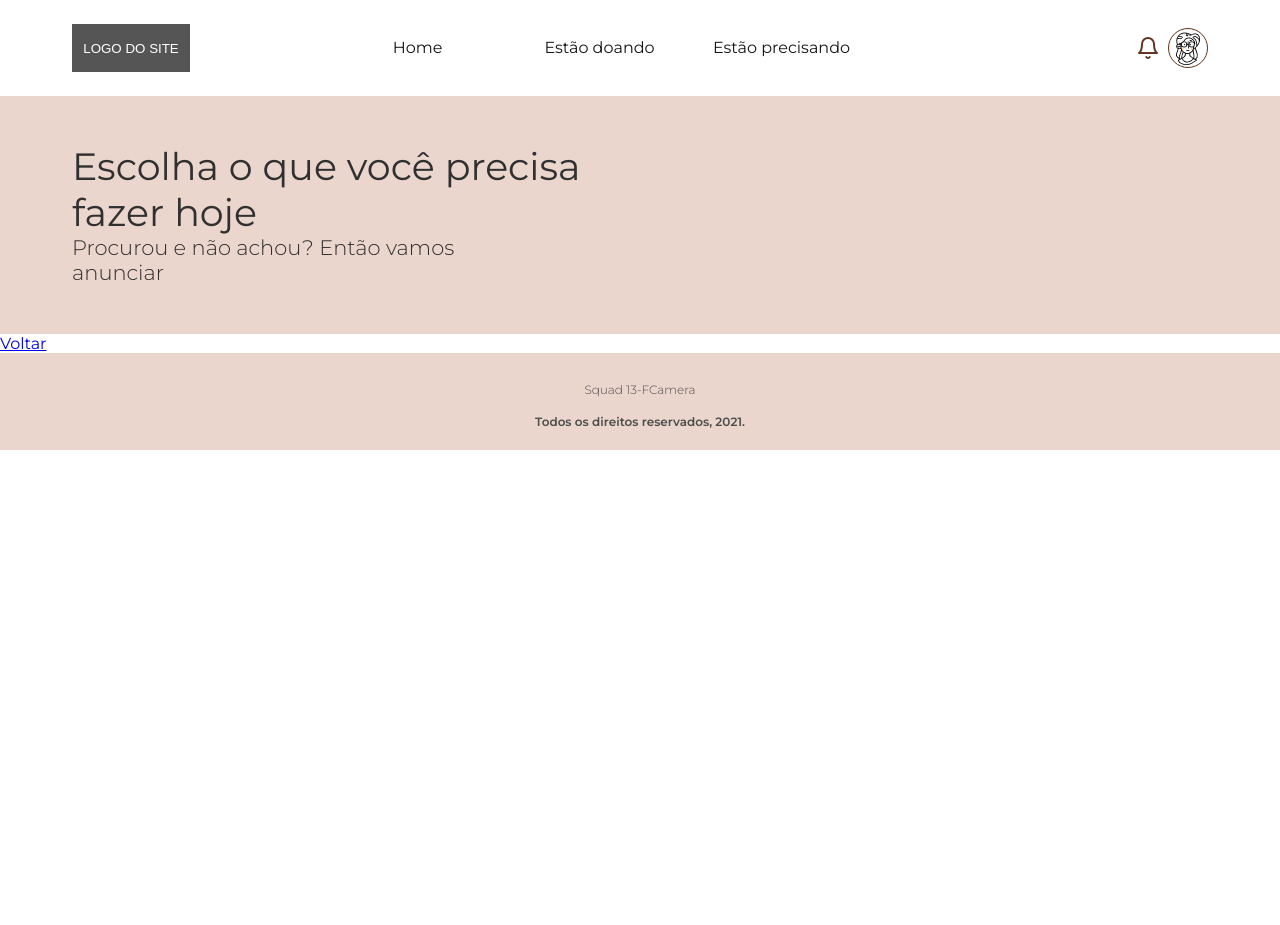
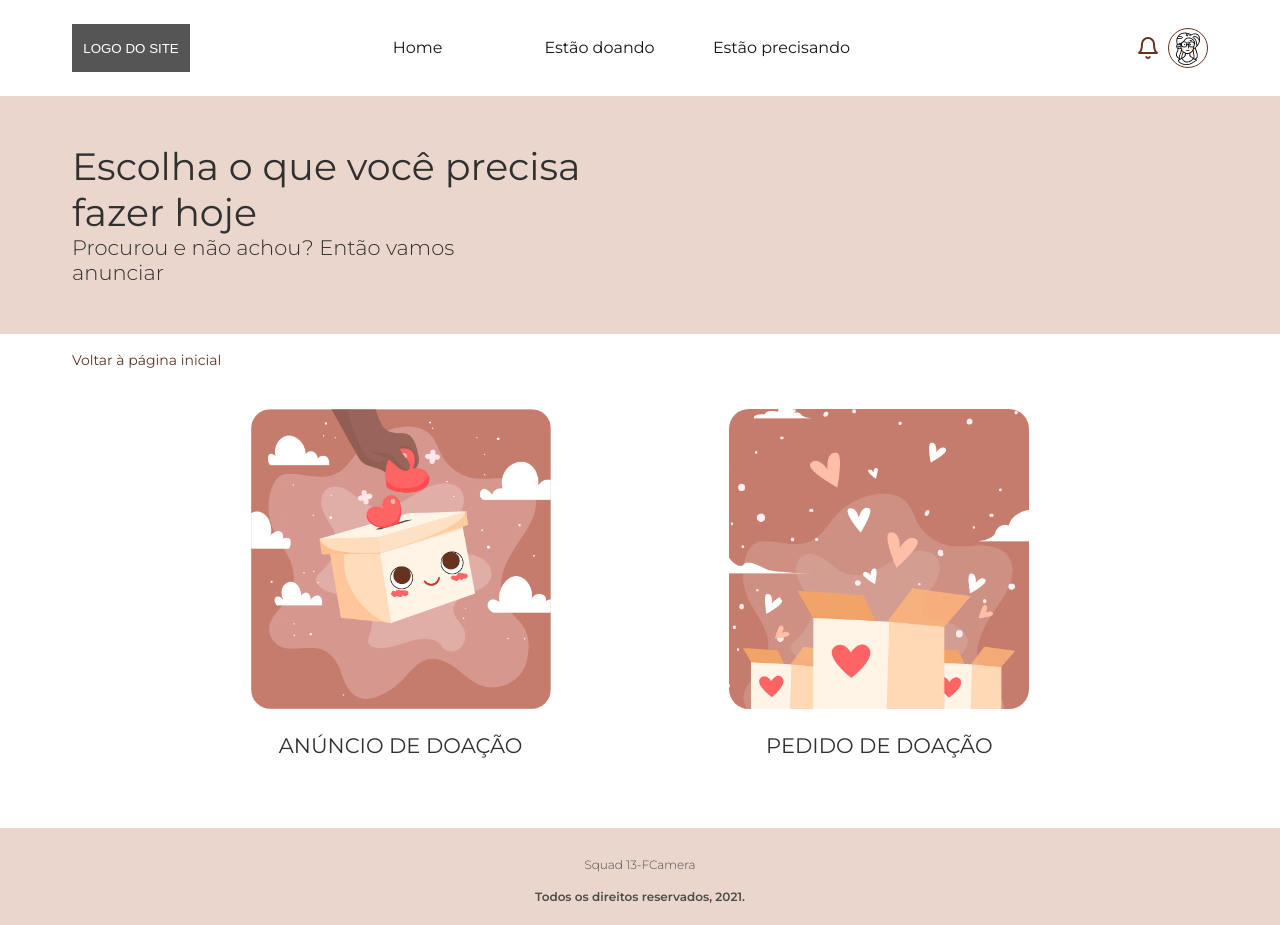
Before and after one commit to FCamara-Squad13/Mobile, a React (Create React App) app: page /anunciar in a window 1280 px wide. Before the commit the page ends 800 px from the top, so only its background shows below. Built offline with nearby package versions, Linux system fonts and the light colour scheme.

Commit message:
Finishes 'Anunciar' Page

```diff
--- a/src/pages/Anunciar/index.tsx
+++ b/src/pages/Anunciar/index.tsx
@@ -3,6 +3,11 @@ import { Link } from "react-router-dom";
 import Footer from "../../components/Footer";
 import Hero from "../../components/Hero";
 import Navbar from "../../components/Navbar";
+
+import "./style.css";
+
+import anuncioDoacao from "../../assets/images/anuncio-doacao.png";
+import pedidoDoacao from "../../assets/images/pedido-doacao.png";
 
 const Anunciar: React.FC = () => {
   const heroTitle = "Escolha o que você precisa fazer hoje";
@@ -13,9 +18,31 @@ const Anunciar: React.FC = () => {
     <>
       <Navbar />
       <Hero title={heroTitle} subtitle={heroSubtitle} heroPath={heroPath} />
-      <Link to="/">
-        <p>Voltar</p>
-      </Link>
+      <div className="container">
+        <div className="anunciar-page-content">
+          <Link to="/" className="go-back-link">
+            Voltar à página inicial
+          </Link>
+          <div className="images-container">
+            <div className="announcement-wrapper">
+              <img
+                src={anuncioDoacao}
+                alt="caixa de presente com rosto sorridente, com uma mão colocando coraçõeszinhos dentro dela"
+                className="action-image"
+              />
+              <h3 className="call-to-action">Anúncio de doação</h3>
+            </div>
+            <div className="announcement-wrapper">
+              <img
+                src={pedidoDoacao}
+                alt="três caixas abertas, com desenho de coração e corações flutuando por sobbre elas"
+                className="action-image"
+              />
+              <h3 className="call-to-action">Pedido de doação</h3>
+            </div>
+          </div>
+        </div>
+      </div>
       <Footer />
     </>
   );
--- /dev/null
+++ b/src/pages/Anunciar/style.css
@@ -0,0 +1,40 @@
+.anunciar-page-content {
+  width: 100%;
+  display: flex;
+  flex-direction: column;
+}
+
+.go-back-link {
+  font-weight: 400;
+  font-size: 14px;
+  line-height: 17.07px;
+  color: var(--color-peach-darkest);
+  text-decoration: none;
+  display: block;
+  margin-top: 18px;
+}
+
+.images-container {
+  display: flex;
+  justify-content: space-evenly;
+  margin: 40px 0 50px;
+}
+
+.action-image {
+  width: 300px;
+  height: 300px;
+  border-radius: 20px;
+}
+
+.action-image:hover {
+  filter: drop-shadow(0px 2px 14px rgba(0, 0, 0, 0.24));
+}
+
+.call-to-action {
+ font-weight: 500;
+ font-size: 21px;
+ line-height: 25.2px;
+ text-align: center;
+ text-transform: uppercase;
+ margin: 20px 0;
+}
```
